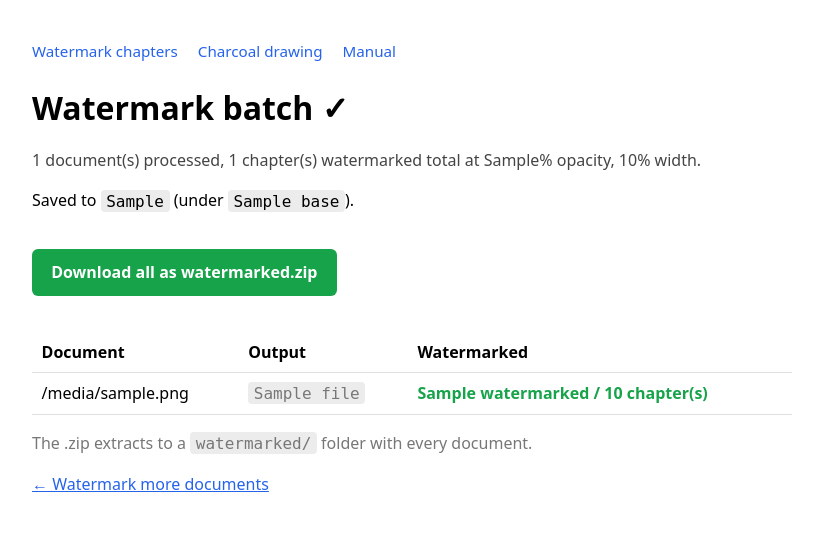
After one commit to wboeger/charcoal_watermark, a Flask app: template templates/result_batch.html in a window 1280 px wide. The commit adds this page. Shown: the top 535 px of the page, without its empty margins (228-1051 px from the left). Run offline with Flask 3, Linux system fonts and the light colour scheme; the template is opened without the code that fills it: most values are stand-ins (such as "Sample title", 1, 10 or a date in 2020); some libraries are stand-ins or nearby versions.

Commit message:
Watermark: batch a folder / multiple docx files, each watermarked separately (zip + local watermarked/ folder)

```diff
--- a/app.py
+++ b/app.py
@@ -135,9 +135,12 @@ def _rasterize_watermark(data: bytes, filename: str) -> bytes:
 
 @app.post("/process")
 def process():
-    upload = request.files.get("docx")
-    if not upload or not upload.filename.lower().endswith(".docx"):
-        abort(400, "Please upload a .docx file.")
+    docx_files = [
+        f for f in request.files.getlist("docx")
+        if f and f.filename and f.filename.lower().endswith(".docx")
+    ]
+    if not docx_files:
+        abort(400, "Please upload at least one .docx file (or a folder of them).")
 
     accepted = (".png", ".jpg", ".jpeg", ".tif", ".tiff", ".pdf")
     marks = [
@@ -151,40 +154,77 @@ def process():
     width_pct = _pct(request.form.get("width_pct"), 25)
 
     workdir = tempfile.mkdtemp(prefix="wm_")
-    docx_name = secure_filename(upload.filename) or "document.docx"
-    docx_path = os.path.join(workdir, docx_name)
-    upload.save(docx_path)
 
+    # Rasterize the watermark set once; it is shared across every document.
     pairs: list[tuple[str, str]] = []
     for i, mark in enumerate(marks):
-        original = mark.filename  # match on the ORIGINAL name (accents/spaces intact)
+        original = os.path.basename(mark.filename.replace("\\", "/"))
         try:
             png = _rasterize_watermark(mark.read(), original)
         except Exception:
-            continue  # skip unreadable/corrupt watermark
+            continue
         stem = secure_filename(os.path.splitext(original)[0]) or f"watermark_{i}"
-        path = os.path.join(workdir, f"{i}_{stem}.png")  # normalized RGBA PNG on disk
+        path = os.path.join(workdir, f"wm_{i}_{stem}.png")
         with open(path, "wb") as fh:
             fh.write(png)
         pairs.append((path, original))
     if not pairs:
         abort(400, "None of the uploaded watermarks could be read.")
 
-    stem = os.path.splitext(docx_name)[0]
-    download_name = f"{stem}_watermarked.docx"
-    output_path = os.path.join(workdir, download_name)
+    # Watermark each document with the shared set.
+    docs = []
+    for j, up in enumerate(docx_files):
+        base = os.path.basename(up.filename.replace("\\", "/"))
+        docx_name = secure_filename(base) or f"document_{j}.docx"
+        in_path = os.path.join(workdir, f"in_{j}_{docx_name}")
+        up.save(in_path)
+        out_name = f"{os.path.splitext(docx_name)[0]}_watermarked.docx"
+        out_path = os.path.join(workdir, f"out_{j}_{out_name}")
+        report = wm.process(in_path, pairs, out_path, opacity=opacity, width_pct=width_pct, workdir=workdir)
+        with open(out_path, "rb") as fh:
+            docs.append({"src": base, "name": out_name, "data": fh.read(), "report": report})
 
-    report = wm.process(docx_path, pairs, output_path, opacity=opacity, width_pct=width_pct, workdir=workdir)
+    # Single document -> the classic per-chapter report page.
+    if len(docs) == 1:
+        d = docs[0]
+        token = uuid.uuid4().hex
+        _remember(_OUTPUTS, token, ("bytes", d["data"], d["name"]))
+        return render_template(
+            "result.html", report=d["report"], token=token,
+            opacity_pct=round(opacity * 100), width_pct=round(width_pct * 100),
+        )
+
+    # Multiple documents -> collect all into a "watermarked" folder / zip.
+    used: set[str] = set()
+    for d in docs:
+        d["name"] = _unique_name(d["name"], used)
 
     token = uuid.uuid4().hex
-    _remember(_OUTPUTS, token, ("path", output_path, download_name))
+    buf = io.BytesIO()
+    with zipfile.ZipFile(buf, "w", zipfile.ZIP_DEFLATED) as zf:
+        for d in docs:
+            zf.writestr(f"watermarked/{d['name']}", d["data"])
+    _remember(_OUTPUTS, token, ("bytes", buf.getvalue(), "watermarked.zip"))
 
+    saved_dir = None
+    if LOCAL_SAVE_DIR is not None:
+        dest_dir = LOCAL_SAVE_DIR / "watermarked"
+        dest_dir.mkdir(parents=True, exist_ok=True)
+        for d in docs:
+            _unique_path(dest_dir, d["name"]).write_bytes(d["data"])
+        saved_dir = str(dest_dir)
+
+    files = [
+        {"src": d["src"], "name": d["name"],
+         "watermarked": d["report"].watermarked, "total": d["report"].total_chapters}
+        for d in docs
+    ]
     return render_template(
-        "result.html",
-        report=report,
-        token=token,
-        opacity_pct=round(opacity * 100),
-        width_pct=round(width_pct * 100),
+        "result_batch.html",
+        token=token, files=files, count=len(docs),
+        total_watermarked=sum(d["report"].watermarked for d in docs),
+        opacity_pct=round(opacity * 100), width_pct=round(width_pct * 100),
+        saved_dir=saved_dir, base=(str(LOCAL_SAVE_DIR) if LOCAL_SAVE_DIR else None),
     )
 
 
@@ -269,11 +309,11 @@ def _clean_subpath(raw: str | None) -> str:
 
 
 def _unique_path(directory: Path, filename: str) -> Path:
-    """Return a non-clobbering path in ``directory`` for ``filename`` (.png)."""
+    """Return a non-clobbering path in ``directory`` for ``filename``."""
     dest = directory / filename
-    stem, n = dest.stem, 1
+    stem, ext, n = dest.stem, dest.suffix, 1
     while dest.exists():
-        dest = directory / f"{stem}_{n}.png"
+        dest = directory / f"{stem}_{n}{ext}"
         n += 1
     return dest
 
--- /dev/null
+++ b/templates/result_batch.html
@@ -0,0 +1,57 @@
+<!doctype html>
+<html lang="en">
+<head>
+  <meta charset="utf-8">
+  <meta name="viewport" content="width=device-width, initial-scale=1">
+  <title>Watermark batch report</title>
+  <style>
+    :root { color-scheme: light dark; }
+    body { font: 16px/1.5 system-ui, sans-serif; max-width: 760px; margin: 2.5rem auto; padding: 0 1rem; }
+    nav { margin-bottom: 1.25rem; font-size: .95rem; }
+    nav a { color: #2563eb; text-decoration: none; margin-right: 1rem; }
+    h1 { margin-bottom: .25rem; }
+    .summary { color: #444; }
+    a.dl { display: inline-block; margin: 1.25rem 0; padding: .7rem 1.2rem; font-weight: 600; background: #16a34a; color: #fff; border-radius: 6px; text-decoration: none; }
+    table { border-collapse: collapse; width: 100%; margin-top: 1rem; }
+    th, td { text-align: left; padding: .5rem .6rem; border-bottom: 1px solid rgba(127,127,127,.25); }
+    .ok { color: #16a34a; font-weight: 600; }
+    .muted { color: #777; }
+    code { background: rgba(127,127,127,.15); padding: .1rem .35rem; border-radius: 4px; }
+    a.back { color: #2563eb; }
+  </style>
+</head>
+<body>
+  <nav>
+    <a href="/">Watermark chapters</a>
+    <a href="/charcoal">Charcoal drawing</a>
+    <a href="/manual" download>Manual</a>
+  </nav>
+
+  <h1>Watermark batch &check;</h1>
+  <p class="summary">
+    {{ count }} document(s) processed, {{ total_watermarked }} chapter(s) watermarked total
+    at {{ opacity_pct }}% opacity, {{ width_pct }}% width.
+  </p>
+
+  {% if saved_dir %}
+  <p>Saved to <code>{{ saved_dir }}</code>{% if base %} (under <code>{{ base }}</code>){% endif %}.</p>
+  {% endif %}
+  <a class="dl" href="/download/{{ token }}">Download all as watermarked.zip</a>
+
+  <table>
+    <thead><tr><th>Document</th><th>Output</th><th>Watermarked</th></tr></thead>
+    <tbody>
+      {% for f in files %}
+      <tr>
+        <td>{{ f.src }}</td>
+        <td class="muted"><code>{{ f.name }}</code></td>
+        <td class="ok">{{ f.watermarked }} / {{ f.total }} chapter(s)</td>
+      </tr>
+      {% endfor %}
+    </tbody>
+  </table>
+
+  <p class="muted">The .zip extracts to a <code>watermarked/</code> folder with every document.</p>
+  <p><a class="back" href="/">&larr; Watermark more documents</a></p>
+</body>
+</html>
```
Also changed, not shown: templates/index.html (+8 -2 lines).
